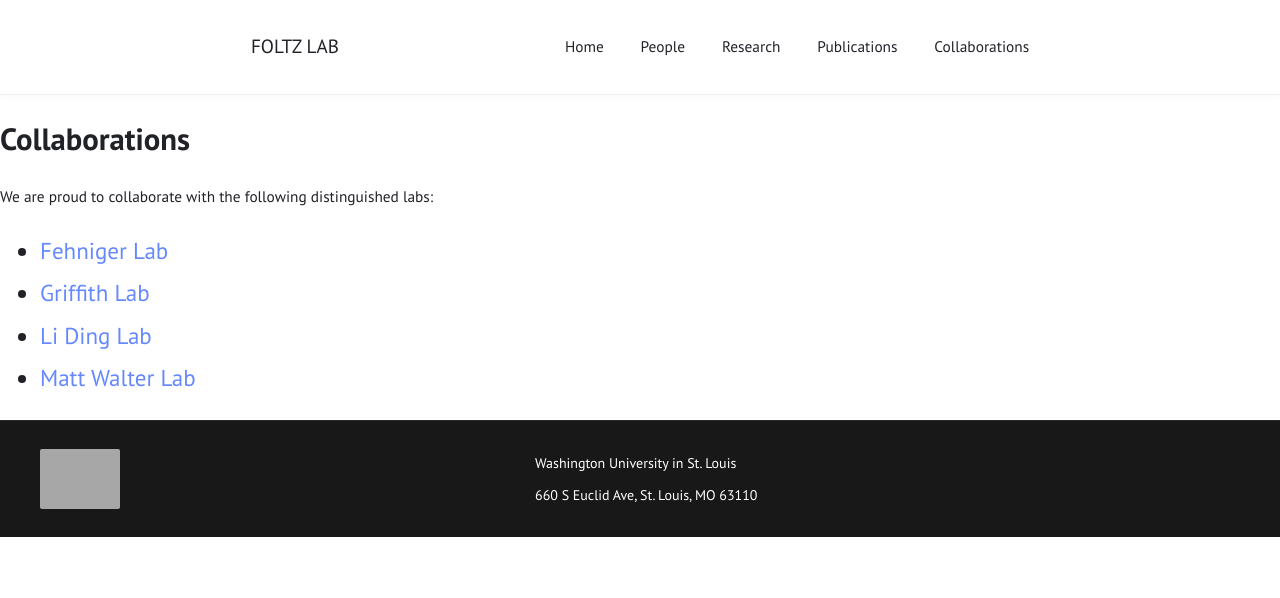
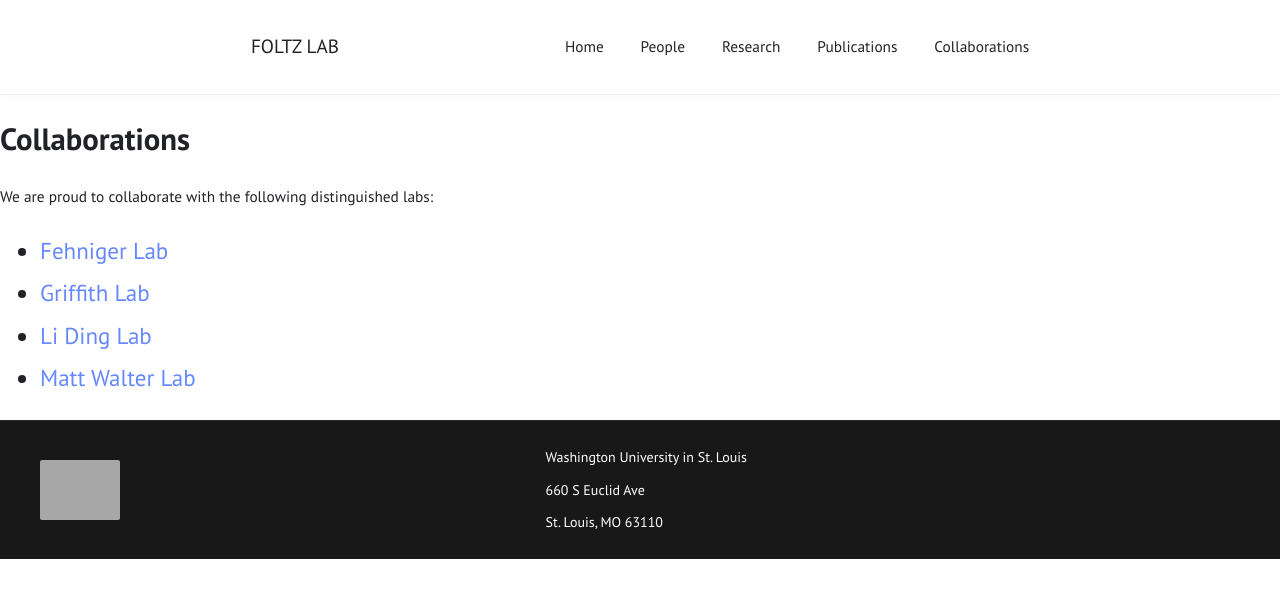
Before and after one commit to Foltz-Lab/Foltz-Lab.github.io, a Jekyll site: the page built from col.html, in a window 1280 px wide. Shown: the top 598 px of the page. Built offline with Jekyll 4.4.1, drawn with Linux system fonts in a browser that asks for light colours; grey boxes are pictures that could not be loaded.

Commit message:
Update default.html

```diff
--- a/_layouts/default.html
+++ b/_layouts/default.html
@@ -47,7 +47,8 @@
     </a>
     <div style="display: flex; flex-direction: column; text-align: center; margin-right: 20px;">
       <p style="margin: 5px 0; font-size: 14px;">Washington University in St. Louis</p>
-      <p style="margin: 5px 0; font-size: 14px;">660 S Euclid Ave, St. Louis, MO 63110</p>
+      <p style="margin: 5px 0; font-size: 14px;">660 S Euclid Ave</p>
+      <p style="margin: 5px 0; font-size: 14px;">St. Louis, MO 63110</p>
     </div>
     <div style="display: flex; align-items: center; justify-content: center;">
       {% if site.external %}
```
